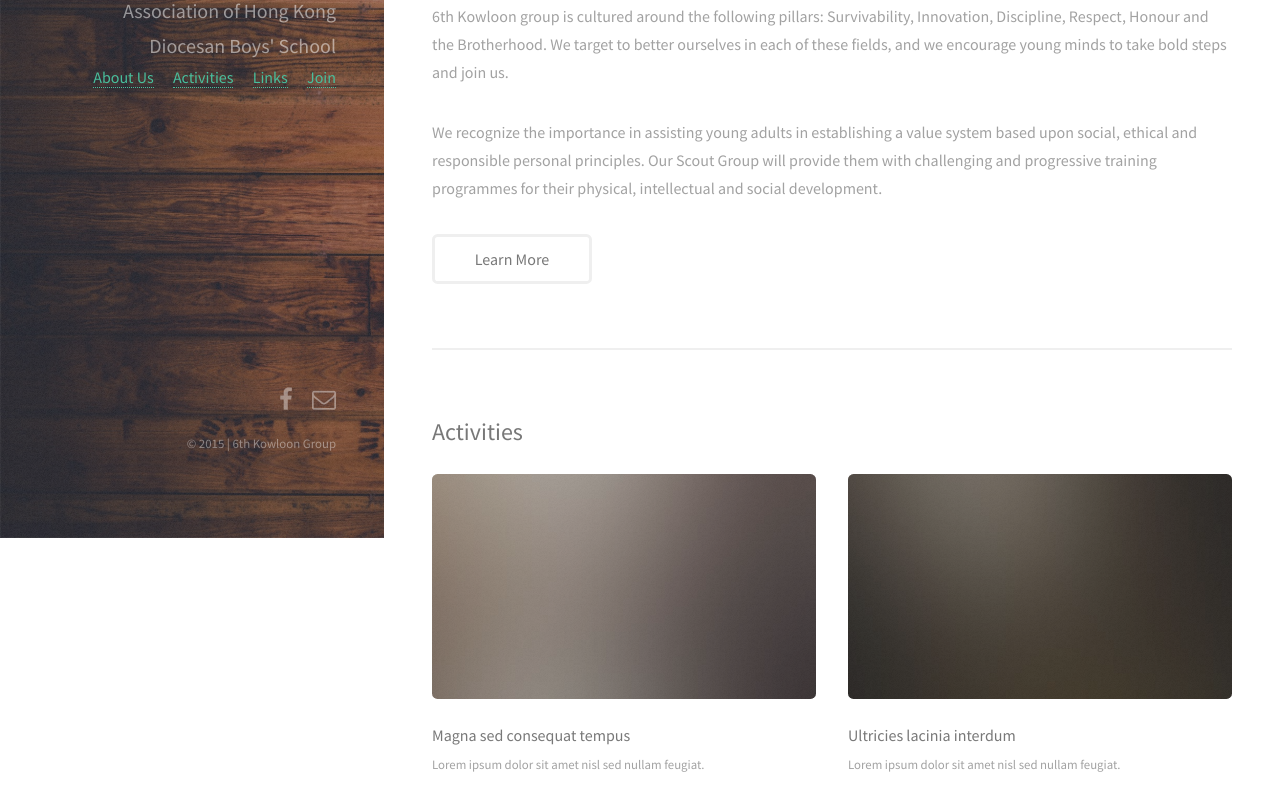
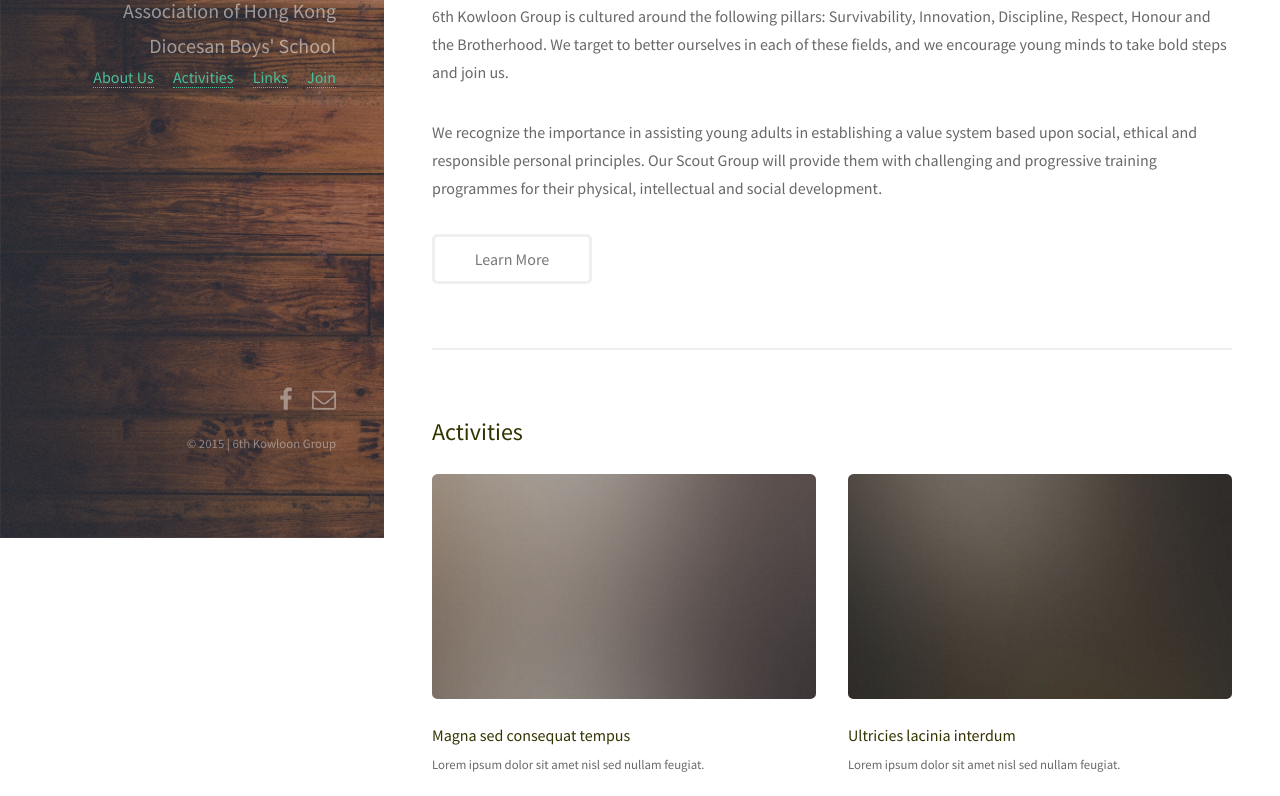
Before and after one commit to david90/6ksg, a plain HTML site: page index.html in a window 1280 px wide. Shown: the part 262-1058 px from the top of the page. Drawn offline with Linux system fonts and the light colour scheme.

Commit message:
Set darker font colors

```diff
--- a/css/style.css
+++ b/css/style.css
@@ -27,7 +27,7 @@
 		}
 
 	body, input, select, textarea {
-		color: #a2a2a2;
+		color: #686868;
 		font-family: "Source Sans Pro", Helvetica, sans-serif;
 		font-size: 16pt;
 		font-weight: 400;
@@ -65,7 +65,7 @@
 	}
 
 	h1, h2, h3, h4, h5, h6 {
-		color: #787878;
+		color: #333300;
 		font-weight: 400;
 		line-height: 1em;
 		margin: 0 0 1em 0;
--- a/index.html
+++ b/index.html
@@ -45,7 +45,7 @@
             </header>
             <p>Founded in 1932 as one of the earliest scout troop in HK. We provide training to <a href="http://www.dbs.edu.hk">DBS</a> students through a structured and disciplined culture, and through the process, helping them to build identity and leadership. </p>
 
-            <p>6th Kowloon group is cultured around the following pillars: Survivability, Innovation, Discipline, Respect, Honour and the Brotherhood.  We target to better ourselves in each of these fields, and we encourage young minds to take bold steps and join us.
+            <p>6th Kowloon Group is cultured around the following pillars: Survivability, Innovation, Discipline, Respect, Honour and the Brotherhood.  We target to better ourselves in each of these fields, and we encourage young minds to take bold steps and join us.
             </p><p>
             We recognize the importance in assisting young adults in establishing a value system based upon social, ethical and responsible personal principles. Our Scout Group will provide them with challenging and progressive training programmes for their physical, intellectual and social development.
             </p>
```
